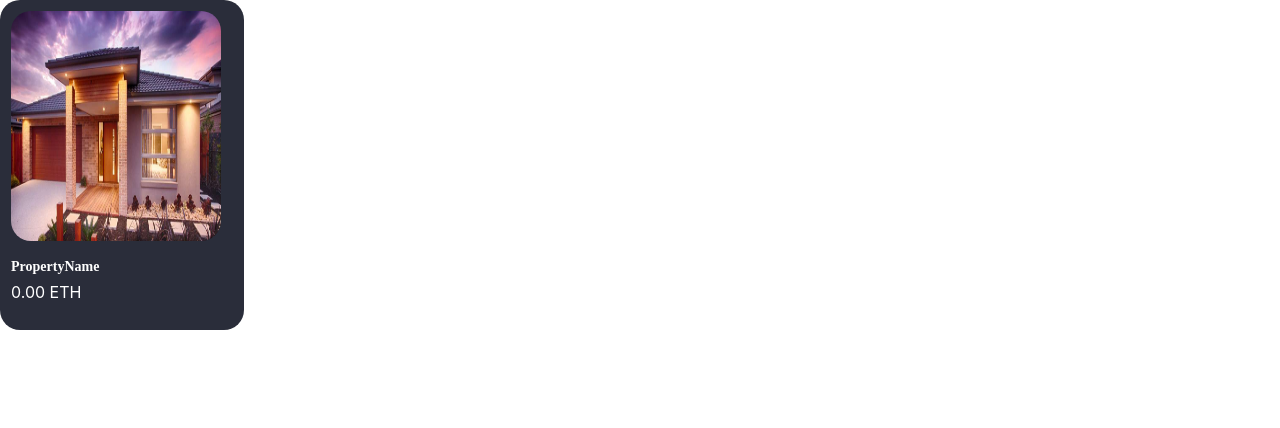
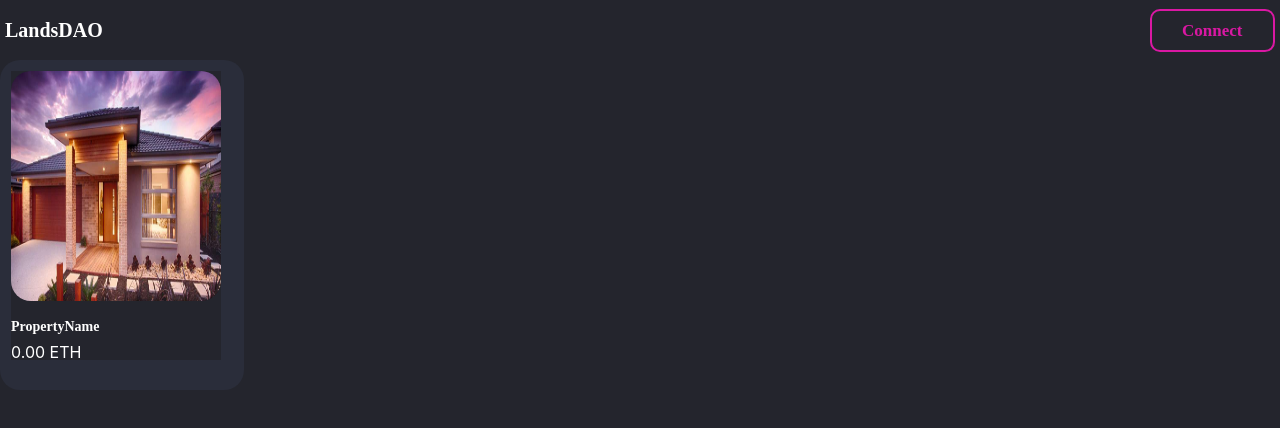
Before and after one commit to twinzies/landsdao, a React (Create React App) app: page / in a window 1280 px wide. Shown: the top 428 px of the page. Built offline with nearby package versions, Linux system fonts and the light colour scheme; the HTML template or start-up script is replaced by a standard one.

Commit message:
Adding NavBar

```diff
--- a/src/App.css
+++ b/src/App.css
@@ -0,0 +1,3 @@
+* {
+    background: #24252D;
+}
--- /dev/null
+++ b/src/components/NavBar.css
@@ -0,0 +1,76 @@
+.NavBar {
+    display: flex;
+    flex-direction: row;
+    height: 50px;
+    align-items: center;
+    justify-content: center;
+    padding: 5px;
+}
+
+.Space {
+    width: 100%;
+}
+
+.CompanyName {
+    font-family: 'Gotham';
+    font-style: normal;
+    font-weight: 700;
+    font-size: 20px;
+    line-height: 17px;
+
+    /* White */
+
+    color: #FFFFFF;
+
+}
+
+.Connect {
+
+
+
+    box-sizing: border-box;
+
+    /* Auto layout */
+
+    display: flex;
+    flex-direction: row;
+    justify-content: center;
+    align-items: center;
+    padding: 9px 30px;
+    gap: 10px;
+    border: #DA18A3;
+    border-width: 2px;
+    border-style: solid;
+
+
+    border-radius: 10px;
+}
+
+.Connect a {
+    /* Button */
+
+
+    width: 61px;
+    height: 21px;
+    text-decoration: none;
+    /* Button */
+
+    font-family: 'Poppins';
+    font-style: normal;
+    font-weight: 600;
+    font-size: 17px;
+    line-height: 21px;
+    /* identical to box height */
+
+
+    /* Red Violet */
+
+    color: #DA18A3;
+
+
+    /* Inside auto layout */
+
+    flex: none;
+    order: 0;
+    flex-grow: 0;
+}
--- /dev/null
+++ b/src/components/NavBar.js
@@ -0,0 +1,24 @@
+
+
+import React from "react";
+import './NavBar.css';
+
+class NavBar extends React.Component {
+    render() {
+        return (
+            <div class="NavBar">
+                <div class="CompanyName">
+                    LandsDAO
+                </div>
+                <div class="Space">
+
+                </div>
+                <div class="Connect">
+                    <a href="#">Connect</a>
+                </div>
+            </div>
+        );
+    }
+}
+
+export default NavBar;
--- a/src/pages/HomePage.js
+++ b/src/pages/HomePage.js
@@ -1,9 +1,17 @@
 import React from "react";
 import PropertyCard from '../components/PropertyCard';
+import NavBar from '../components/NavBar';
+import './HomePage.css';
 
 class HomePage extends React.Component {
     render() {
-        return <PropertyCard></PropertyCard>;
+        return (
+            <div class="HomePage">
+                <NavBar></NavBar>
+                <div class="Banner"></div>
+                <PropertyCard></PropertyCard>
+            </div>
+        );
     }
 }
 
```
Also changed, not shown: src/pages/HomePage.css (added).
